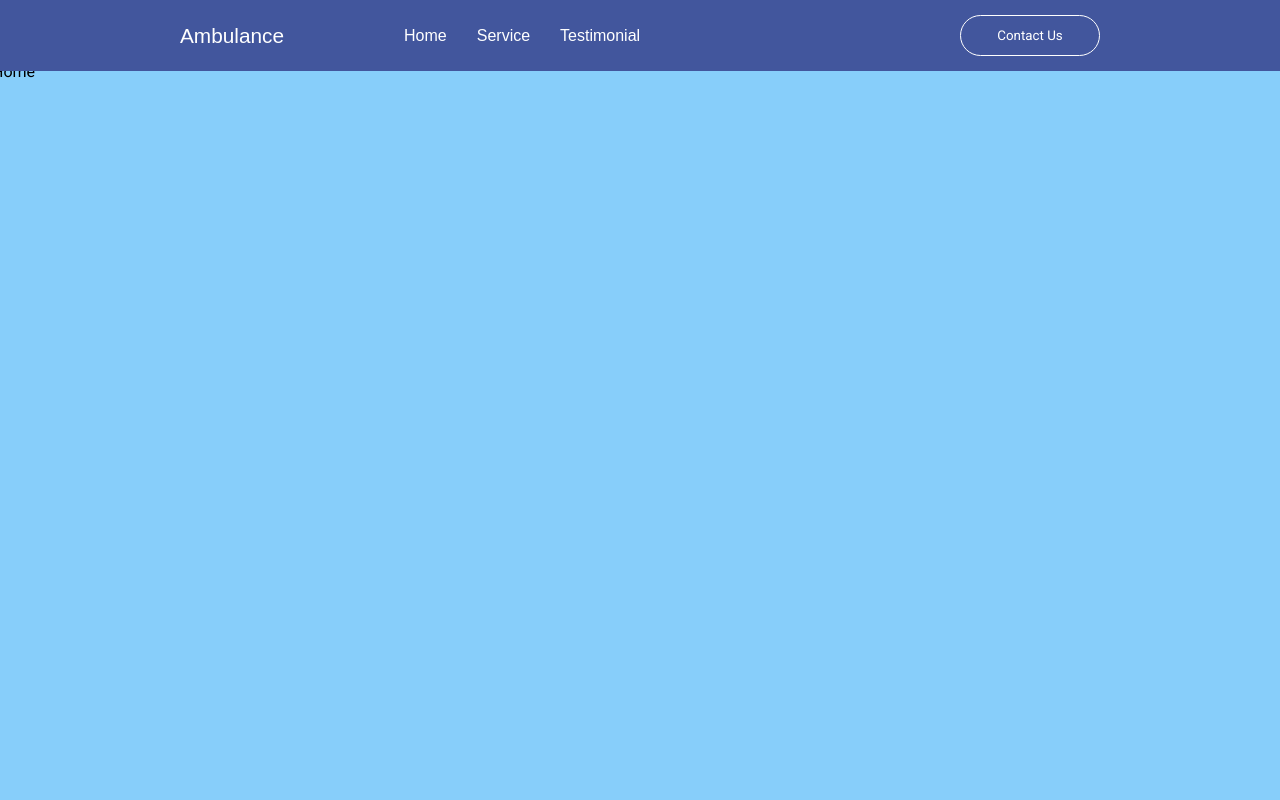
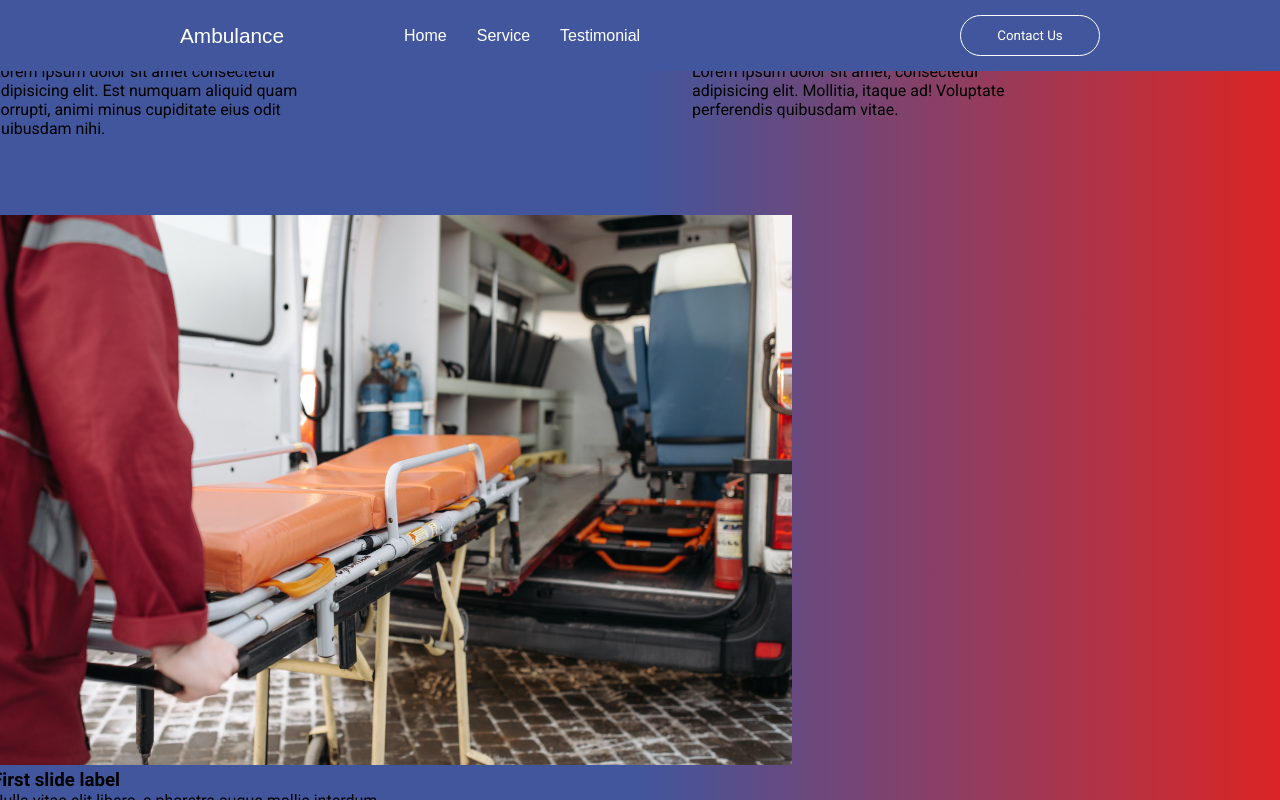
Before and after one commit to suryakantas/ambulance, a React (Create React App) app: page / in a window 1280 px wide. Built offline with nearby package versions, Linux system fonts and the light colour scheme.

Commit message:
Add files via upload

```diff
--- a/src/component/home/Home.jsx
+++ b/src/component/home/Home.jsx
@@ -1,9 +1,60 @@
 import "./home.scss"
+import { Carousel } from 'react-bootstrap';
 
 export default function Home() {
     return (
         <div className="home" id="home">
-            Home
+            <div className="wrapper">
+                <div className="container">
+                    <div className="textContainer">
+                        <div className="left">
+                            <p>Lorem ipsum dolor sit amet consectetur adipisicing elit. Est numquam aliquid quam corrupti, animi minus cupiditate eius odit quibusdam nihi.</p>
+                        </div>
+                        <div className="right">
+                            <p>Lorem ipsum dolor sit amet, consectetur adipisicing elit. Mollitia, itaque ad! Voluptate perferendis quibusdam vitae.</p>
+                        </div>
+                    </div>
+                    <div className="videoContainer">
+                    <Carousel>
+                        <Carousel.Item>
+                            <img
+                            className="d-block w-100"
+                            src="assets/ambulance.jpg"
+                            alt="First slide"
+                            />
+                            <Carousel.Caption>
+                            <h3>First slide label</h3>
+                            <p>Nulla vitae elit libero, a pharetra augue mollis interdum.</p>
+                            </Carousel.Caption>
+                        </Carousel.Item>
+                        <Carousel.Item>
+                            <img
+                            className="d-block w-100"
+                            src="assets/img.jpg"
+                            alt="Second slide"
+                            />
+
+                            <Carousel.Caption>
+                            <h3>Second slide label</h3>
+                            <p>Lorem ipsum dolor sit amet, consectetur adipiscing elit.</p>
+                            </Carousel.Caption>
+                        </Carousel.Item>
+                        <Carousel.Item>
+                            <img
+                            className="d-block w-100"
+                            src="assets/mobile.jpg"
+                            alt="Third slide"
+                            />
+
+                            <Carousel.Caption>
+                            <h3>Third slide label</h3>
+                            <p>Praesent commodo cursus magna, vel scelerisque nisl consectetur.</p>
+                            </Carousel.Caption>
+                        </Carousel.Item>
+                        </Carousel>
+                    </div>
+                </div>
+            </div>
         </div>
     )
 }
--- a/src/component/home/home.scss
+++ b/src/component/home/home.scss
@@ -1,4 +1,48 @@
 .home{
-    background-color: lightskyblue;
+    height: calc(100vh - 20px);
+    background: rgb(66,86,157);
+    background: linear-gradient(90deg, rgba(66,86,157,1) 50%, rgba(220,36,36,1) 100%);
     display: flex;
+
+    .wrapper{
+        display: flex;
+        flex-direction: column;
+        width: 100%;
+        height: 100%;
+        .container{
+                align-content: center;
+
+            .textContainer{
+                display: flex;
+                align-content: space-between;
+                .left{
+                    width: 350px;
+                    word-wrap: break-word;
+
+                    p{
+                        font-size: 16px;
+                    }
+                }
+                .right{
+                    width: 350px;
+                    word-wrap: break-word;
+                    margin-left: 350px;
+
+                    p{
+                        font-size: 16px;
+                    }
+                }
+            }
+            .videoContainer{
+                margin-top: 20px;
+                align-content: flex-end;
+                justify-content: center;
+
+                img{
+                    width: 800px;
+                    height: 550px;
+                }
+            }
+        }
+    }
 }
```
